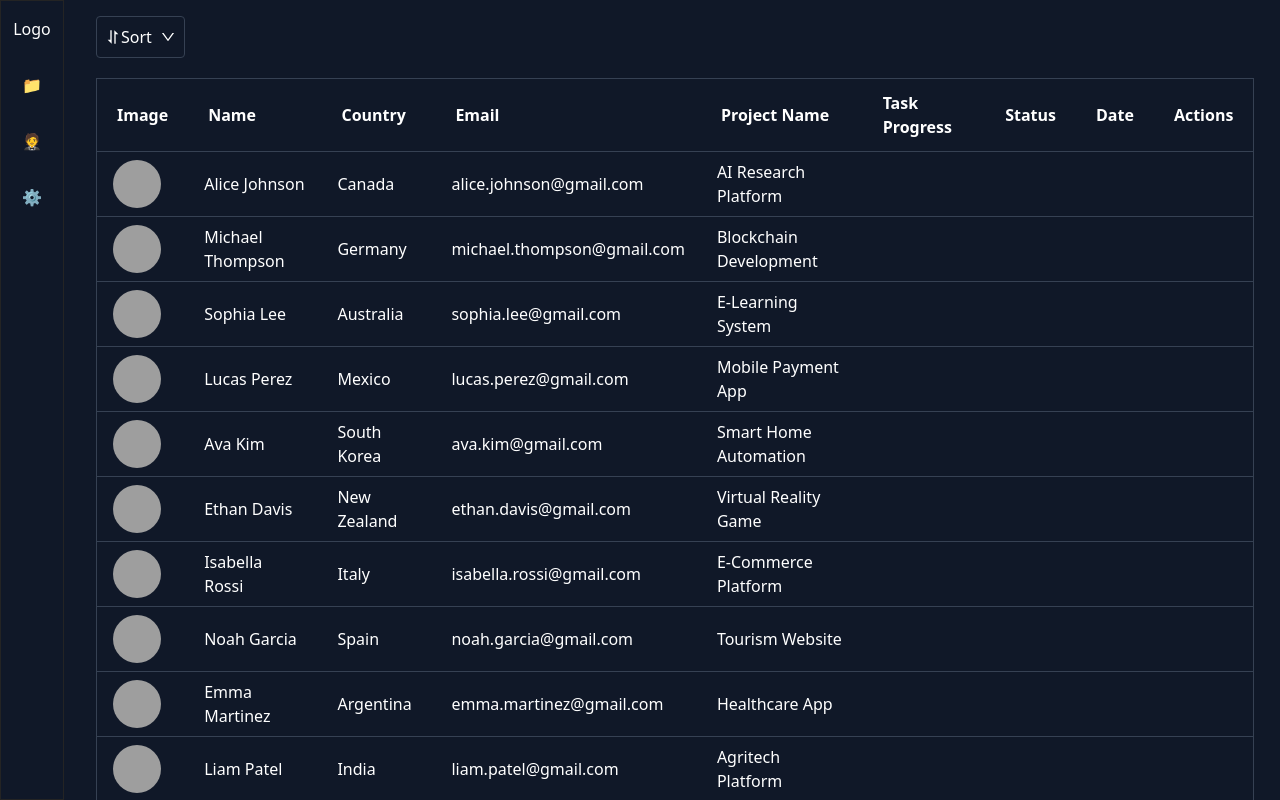
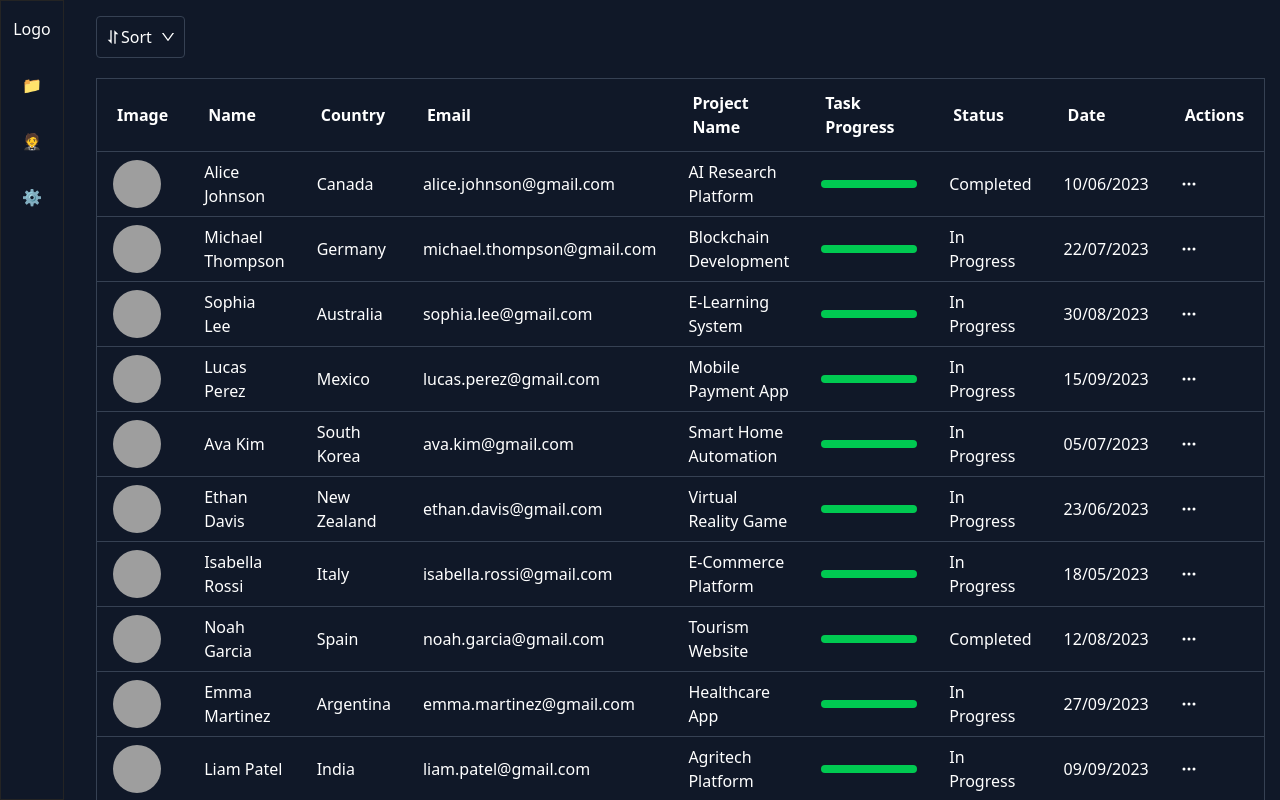
Before and after one commit to mvallad1/filtration-project-ts, a React (Vite) app: page / in a window 1280 px wide. Shown: the top 800 px of the page. Built offline with nearby package versions, Linux system fonts and the light colour scheme; grey boxes are pictures that could not be loaded.

Commit message:
added in all table rows and column information

```diff
--- a/src/components/Table.tsx
+++ b/src/components/Table.tsx
@@ -2,6 +2,7 @@ import { useState } from "react";
 import { data } from "../utils/data";
 import { BiSort } from "react-icons/bi";
 import { AiOutlineDown } from "react-icons/ai";
+import { BsThreeDots } from "react-icons/bs";
 
 
 const Table = () => {
@@ -51,6 +52,24 @@ const Table = () => {
               <td className="px-4 py-2">{project.project}</td>
 
 
+              <td className="px-4 py-2">
+                <div className="w-24 h-2 bg-gray-700-rounded">
+                    <div className="h-2 bg-green-500 rounded"></div>
+                </div>
+              </td>
+
+              <td className="px-4 py-2 w-[10rem]">
+                <span>{project.status}</span>
+              </td>
+
+              <td className="px-4 py-2">{project.date}</td>
+
+              <td className="px-4 py-2">
+                <div className="relative">
+                    <BsThreeDots />
+                </div>
+              </td>
+
             </tr>
           ))}
         </tbody>
```
